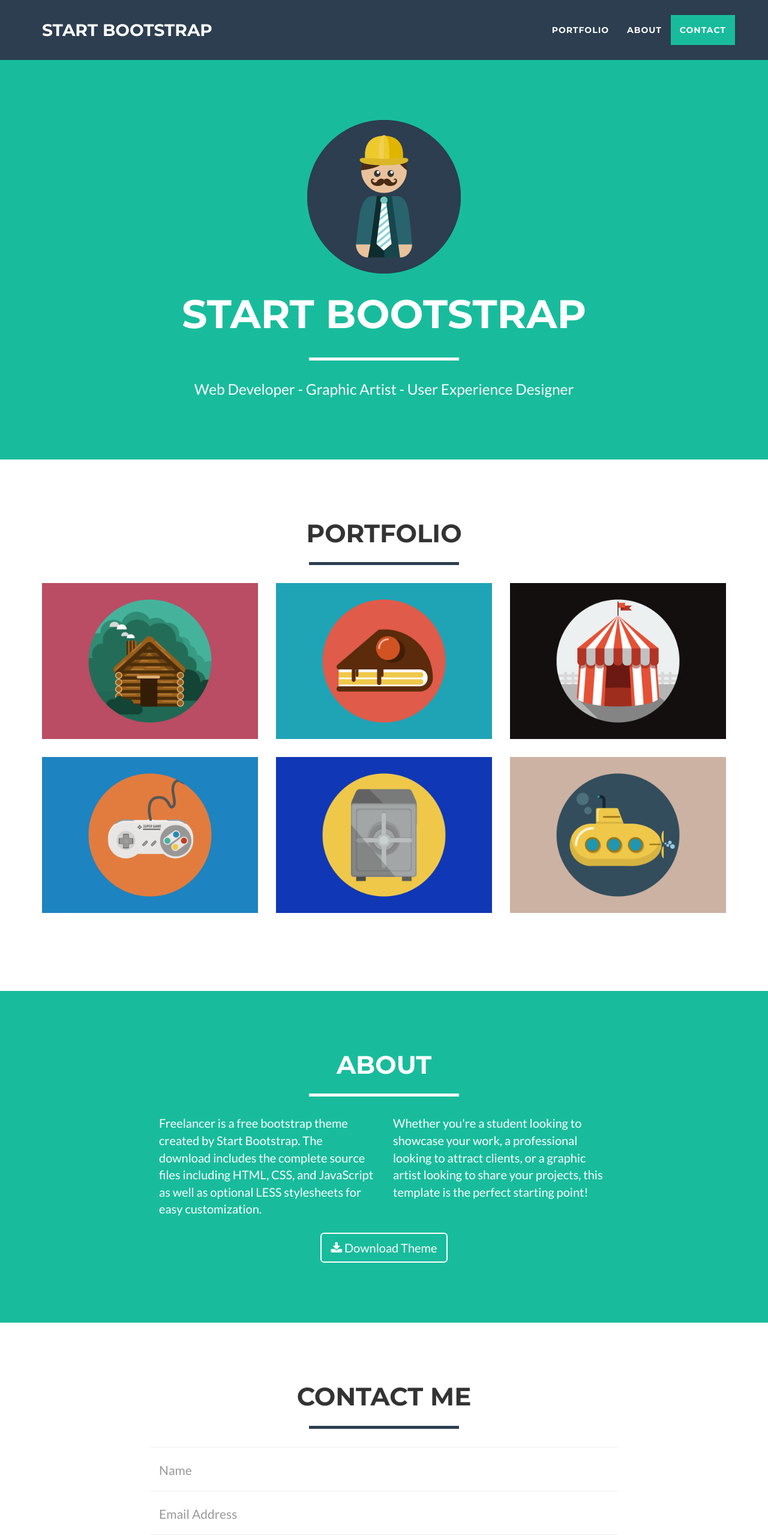
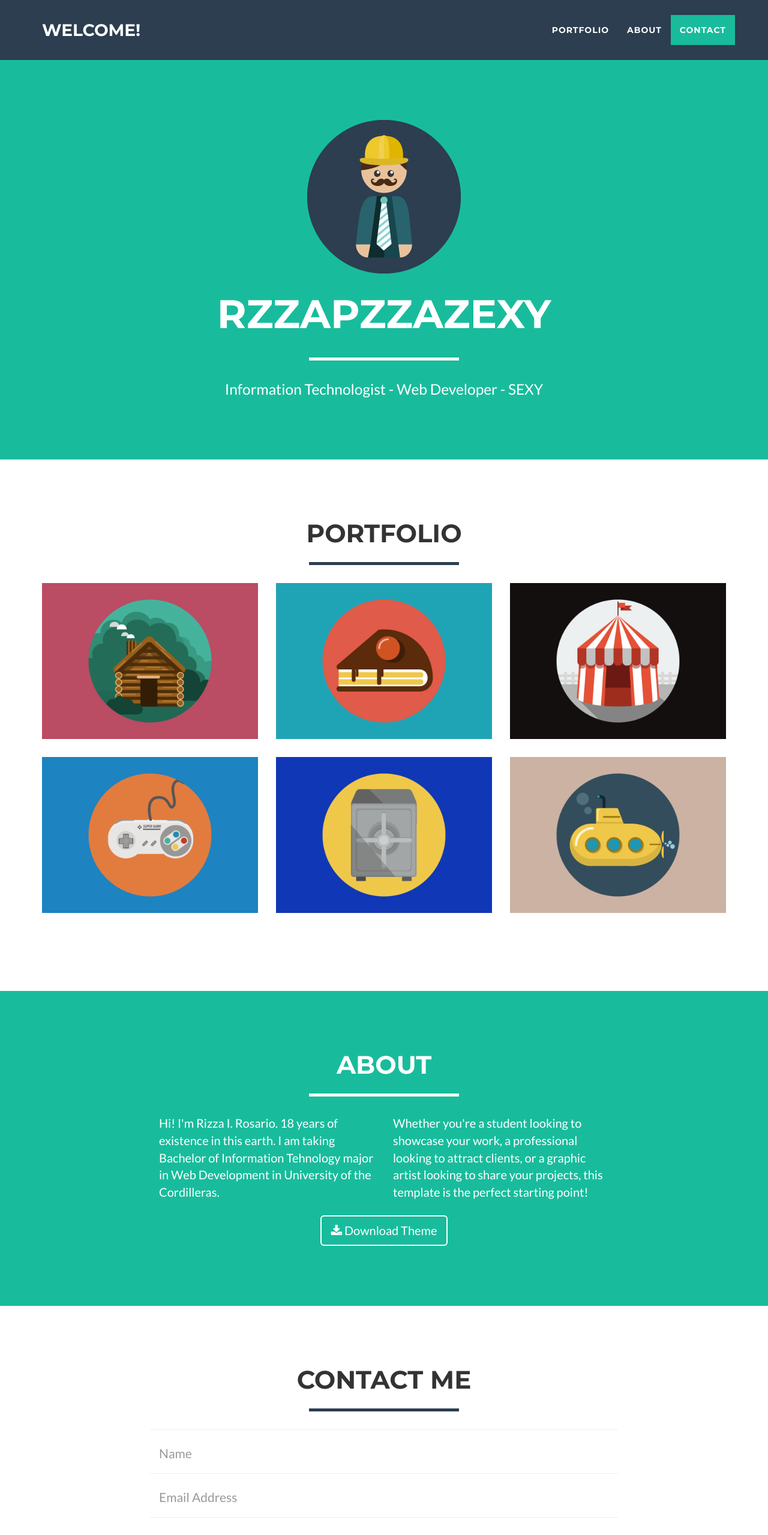
Before and after one commit to rzzapzzazexy/rzzapzzazexy.github.io, a website: page index.html in a window 1280 px wide. Shown: the top 2559 px of the page at 60% size. Drawn offline with nearby package versions, Linux system fonts and the light colour scheme.

Commit message:
Update index.html

```diff
--- a/index.html
+++ b/index.html
@@ -9,7 +9,7 @@
     <meta name="description" content="">
     <meta name="author" content="">
 
-    <title>Freelancer - Start Bootstrap Theme</title>
+    <title>RiZZA PiZZA</title>
 
     <!-- Bootstrap Core CSS -->
     <link href="vendor/bootstrap/css/bootstrap.min.css" rel="stylesheet">
@@ -41,7 +41,7 @@
                 <button type="button" class="navbar-toggle" data-toggle="collapse" data-target="#bs-example-navbar-collapse-1">
                     <span class="sr-only">Toggle navigation</span> Menu <i class="fa fa-bars"></i>
                 </button>
-                <a class="navbar-brand" href="#page-top">Start Bootstrap</a>
+                <a class="navbar-brand" href="#page-top">WELCOME!</a>
             </div>
 
             <!-- Collect the nav links, forms, and other content for toggling -->
@@ -73,9 +73,9 @@
                 <div class="col-lg-12">
                     <img class="img-responsive" src="img/profile.png" alt="">
                     <div class="intro-text">
-                        <span class="name">Start Bootstrap</span>
+                        <span class="name">rzzapzzazexy</span>
                         <hr class="star-light">
-                        <span class="skills">Web Developer - Graphic Artist - User Experience Designer</span>
+                        <span class="skills">Information Technologist - Web Developer - SEXY</span>
                     </div>
                 </div>
             </div>
@@ -167,7 +167,7 @@
             </div>
             <div class="row">
                 <div class="col-lg-4 col-lg-offset-2">
-                    <p>Freelancer is a free bootstrap theme created by Start Bootstrap. The download includes the complete source files including HTML, CSS, and JavaScript as well as optional LESS stylesheets for easy customization.</p>
+                    <p>Hi! I'm Rizza I. Rosario. 18 years of existence in this earth. I am taking Bachelor of Information Tehnology major in Web Development in University of the Cordilleras.</p>
                 </div>
                 <div class="col-lg-4">
                     <p>Whether you're a student looking to showcase your work, a professional looking to attract clients, or a graphic artist looking to share your projects, this template is the perfect starting point!</p>
@@ -243,11 +243,11 @@
                 <div class="row">
                     <div class="footer-col col-md-4">
                         <h3>Location</h3>
-                        <p>3481 Melrose Place
-                            <br>Beverly Hills, CA 90210</p>
+                        <p>#16 Purok 14 Cypress
+                            <br>Irisan, BC 2600</p>
                     </div>
                     <div class="footer-col col-md-4">
-                        <h3>Around the Web</h3>
+                        <h3>Follow Me!</h3>
                         <ul class="list-inline">
                             <li>
                                 <a href="#" class="btn-social btn-outline"><i class="fa fa-fw fa-facebook"></i></a>
```
